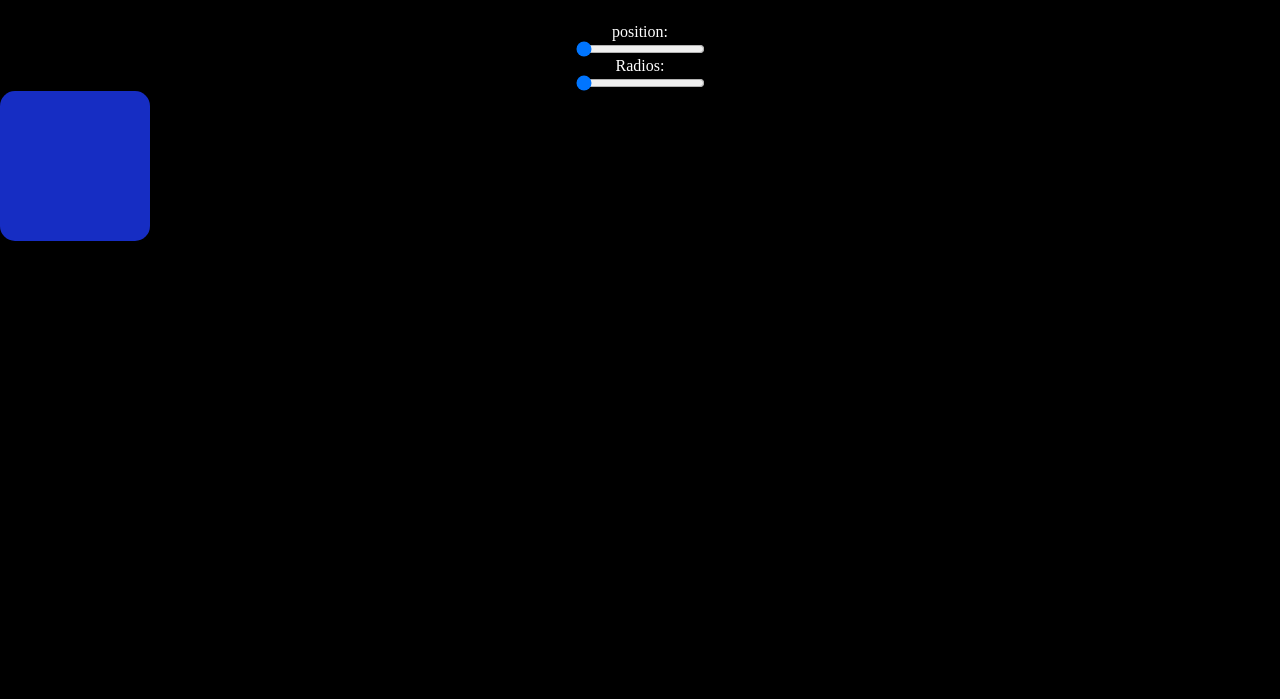
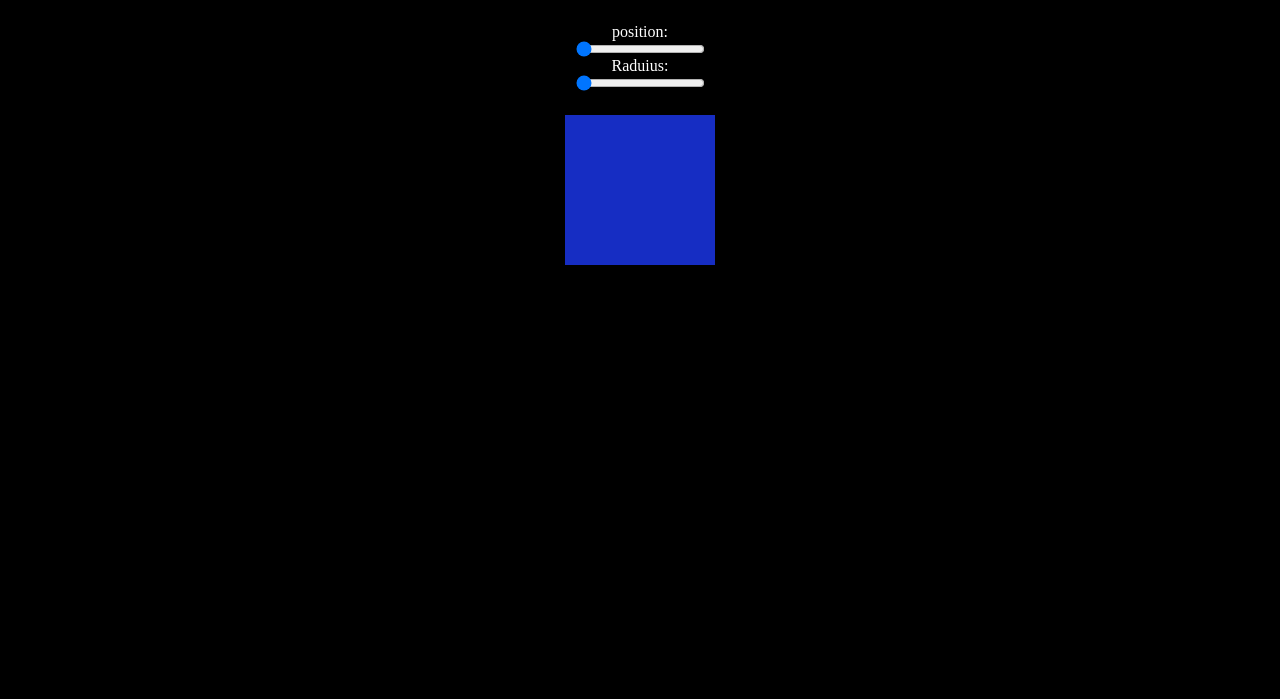
Before and after one commit to LeonardoCarreraSilva/Dynamic-CSSVar-app, a plain HTML site: page index.html in a window 1280 px wide. Shown: the part 101-800 px from the top of the page. Drawn offline with Linux system fonts and the light colour scheme.

Commit message:
Implement dynamic CSS variable control for box position and radius
- Add JavaScript function to update CSS custom properties
- Connect range inputs to JavaScript function for real-time updates
- Update HTML structure and IDs for better integration
- Modify CSS to use updated variable names and improve layout
- Fix typo: "Radios" to "Radius"
- Remove unused code in script.js

```diff
--- a/index.html
+++ b/index.html
@@ -7,8 +7,7 @@
   <title>Dynamic CSS var APP</title>
   <meta name="description" content="">
   <meta name="viewport" content="width=device-width, initial-scale=1">
-  <link rel="stylesheet" href="style.css">
-
+  <link rel="stylesheet" href="./style.css">
 </head>
 
 <body>
@@ -19,9 +18,9 @@
   <div class="cssSlider">
     <div class="slideItem">
       <p>position:</p>
-      <input type="range" min="0" max="100" value="0">
-      <p>Radios:</p>
-      <input type="range" min="0" max="100" value="0">
+      <input type="range" min="0" max="100" value="0" id="position" onchange="changeValue('position', this.value)">
+      <p>Raduius:</p>
+      <input type="range" min="0" max="100" value="0" id="raduius" onchange="changeValue('raduius', this.value)">
     </div>
     <div class="row">
       <div class="box"></div>
--- a/script.js
+++ b/script.js
@@ -1,3 +1,6 @@
-console.log(document.styleSheets[0]);
-var declaration = document.styleSheets[0].cssRules[0].style;
-var propvalue = declaration.getPropertyValue("color");
+const root = document.documentElement;
+function changeValue(id, value) {
+  const suffix = (id != 'color' ? '%' : '');
+  root.style.setProperty(`--${id}`, value + suffix);
+  console.log(value + suffix)
+}
--- a/style.css
+++ b/style.css
@@ -1,6 +1,6 @@
 :root {
-  --position: 0%;
-  --radius: 10%;
+  --position: 0;
+  --raduius: 0;
 }
 * {
   margin: 0;
@@ -18,7 +18,6 @@
   h1 {
     color: white;
   }
-  border: white solid 1px;
 }
 
 .cssSlider {
@@ -36,13 +35,18 @@
   }
 
   .row {
-    width: 100%;
+    width: 100vw;
+    display: flex;
+    justify-content: center;
+    margin-top: 1.5rem;
     .box {
       width: 150px;
       height: 150px;
+      transform: translateX(var(--position));
+      transition: width;
       position: relative;
-      left: var(--position);
-      border-radius: var(--radius);
+      /* left: var(--positionFront); */
+      border-radius: var(--raduius);
       background-color: #162dc3;
     }
   }
```
